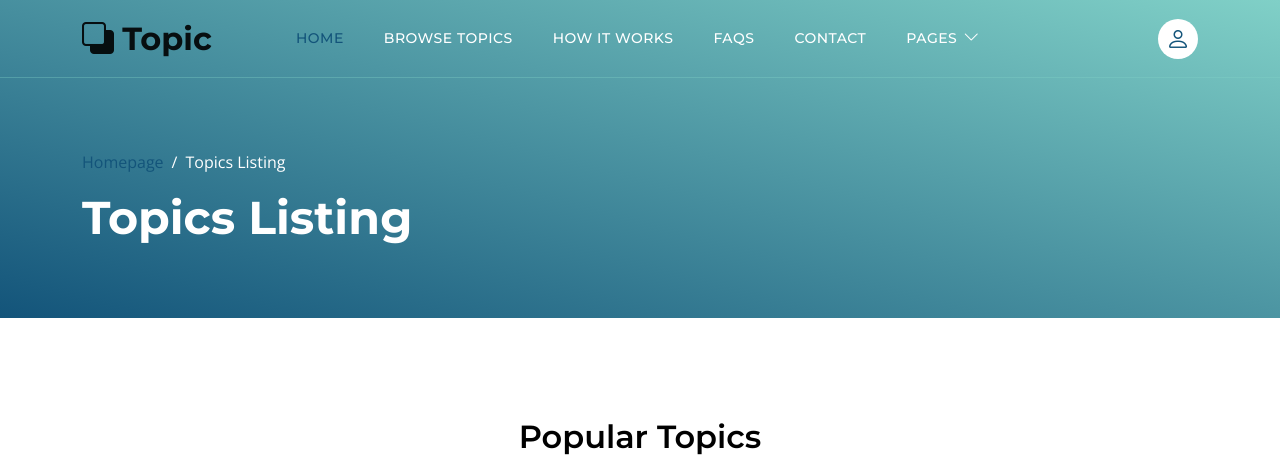
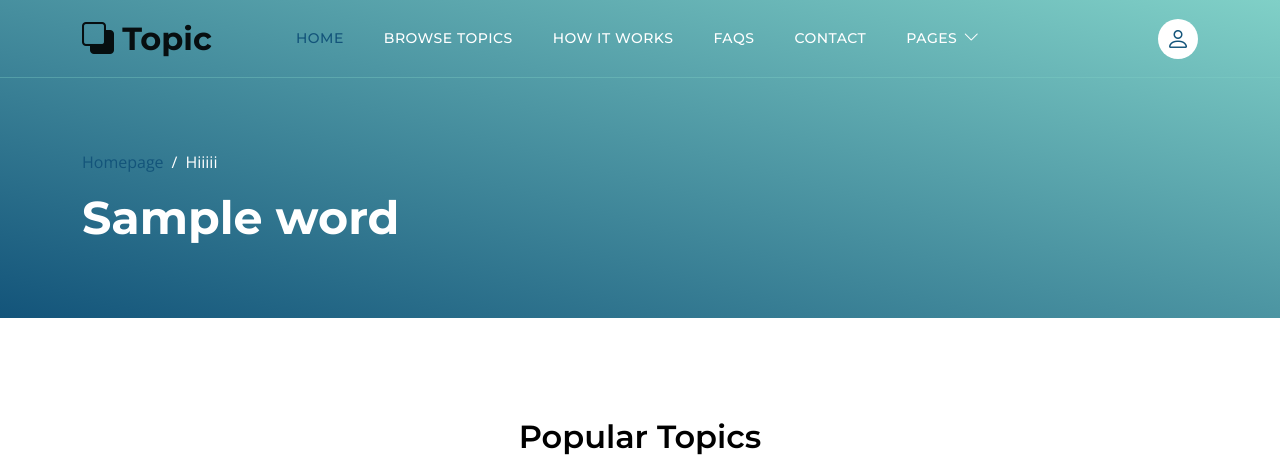
Before and after one commit to Mehdizamanian/dictknow-project, a Django app: template dictionary/templates/dictionary/topics-listing.html in a window 1280 px wide. Shown: the top 459 px of the page. Run offline with Django 4.2, Linux system fonts and the light colour scheme; the template is opened without the code that fills it: most values are stand-ins (such as "Sample title", 1, 10 or a date in 2020); some libraries are stand-ins or nearby versions.

Commit message:
searching a word completed

```diff
--- a/dictionary/templates/dictionary/index.html
+++ b/dictionary/templates/dictionary/index.html
@@ -69,7 +69,8 @@
 
                             <h6 class="text-center">platform for creatives around the world</h6>
 
-                            <form method="get" class="custom-form mt-4 pt-2 mb-lg-0 mb-5" role="search">
+                            <form action="search" class="custom-form mt-4 pt-2 mb-lg-0 mb-5" role="search">
+                                {% csrf_token %}
                                 <div class="input-group input-group-lg">
                                     <span class="input-group-text bi-search" id="basic-addon1">
 
--- a/dictionary/templates/dictionary/topics-listing.html
+++ b/dictionary/templates/dictionary/topics-listing.html
@@ -73,7 +73,7 @@
               >
                 <li>
                   <a class="dropdown-item active" href="topics-listing.html"
-                    >Topics Listing</a
+                    >{{word}}</a
                   >
                 </li>
 
@@ -104,12 +104,12 @@
                 </li>
 
                 <li class="breadcrumb-item active" aria-current="page">
-                  Topics Listing
+                  Hiiiii
                 </li>
               </ol>
             </nav>
 
-            <h2 class="text-white">Topics Listing</h2>
+            <h2 class="text-white">{{word}}</h2>
           </div>
         </div>
       </div>
--- a/dictionary/views.py
+++ b/dictionary/views.py
@@ -4,7 +4,8 @@ def index(request):
     return render(request,'dictionary/index.html')
 
 def search(request):
-    return render(request,'dictionary/topics-listing.html')
+    word = request.GET['word']
+    return render(request,'dictionary/topics-listing.html',{'word':word})
 
 
 # Create your views here.
```
